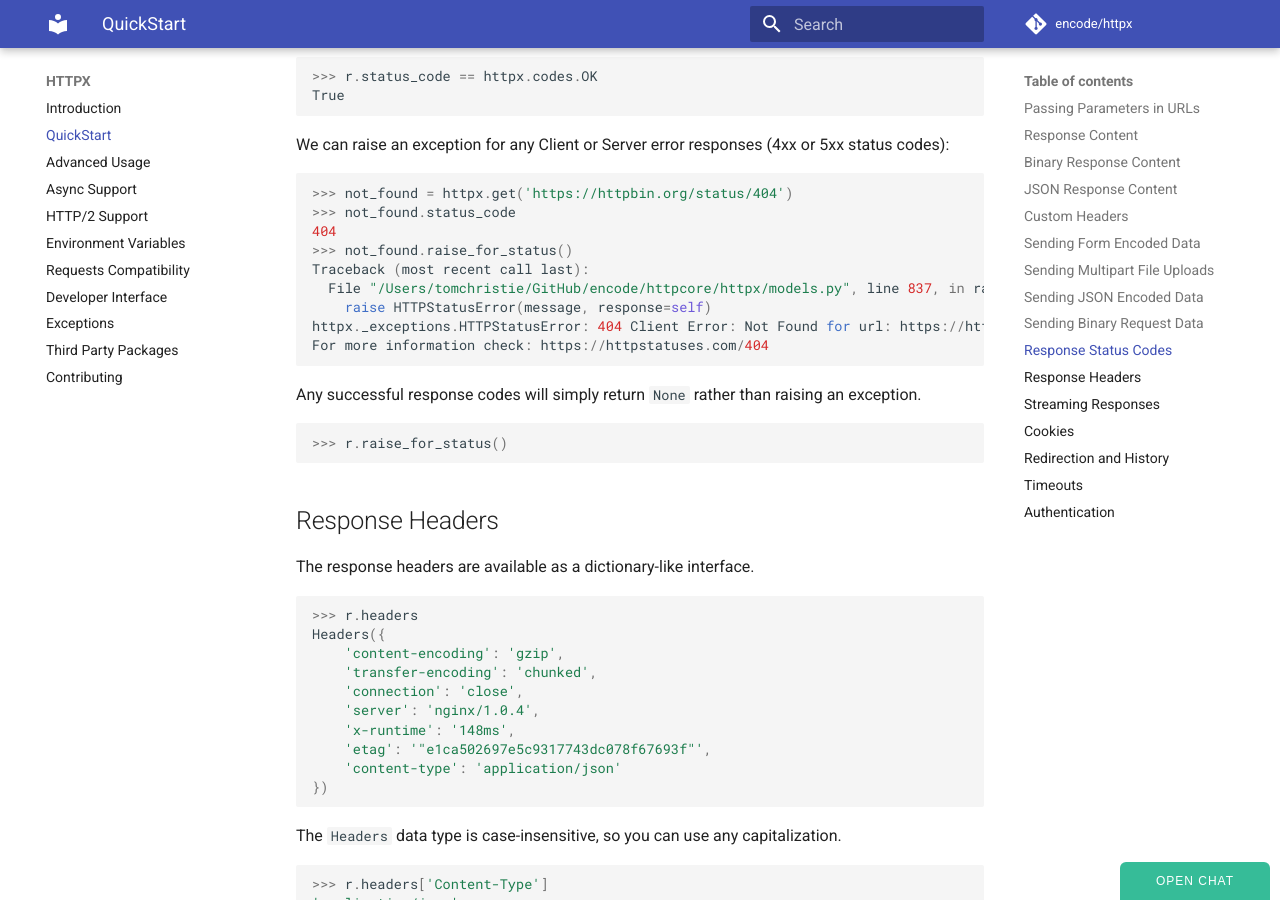
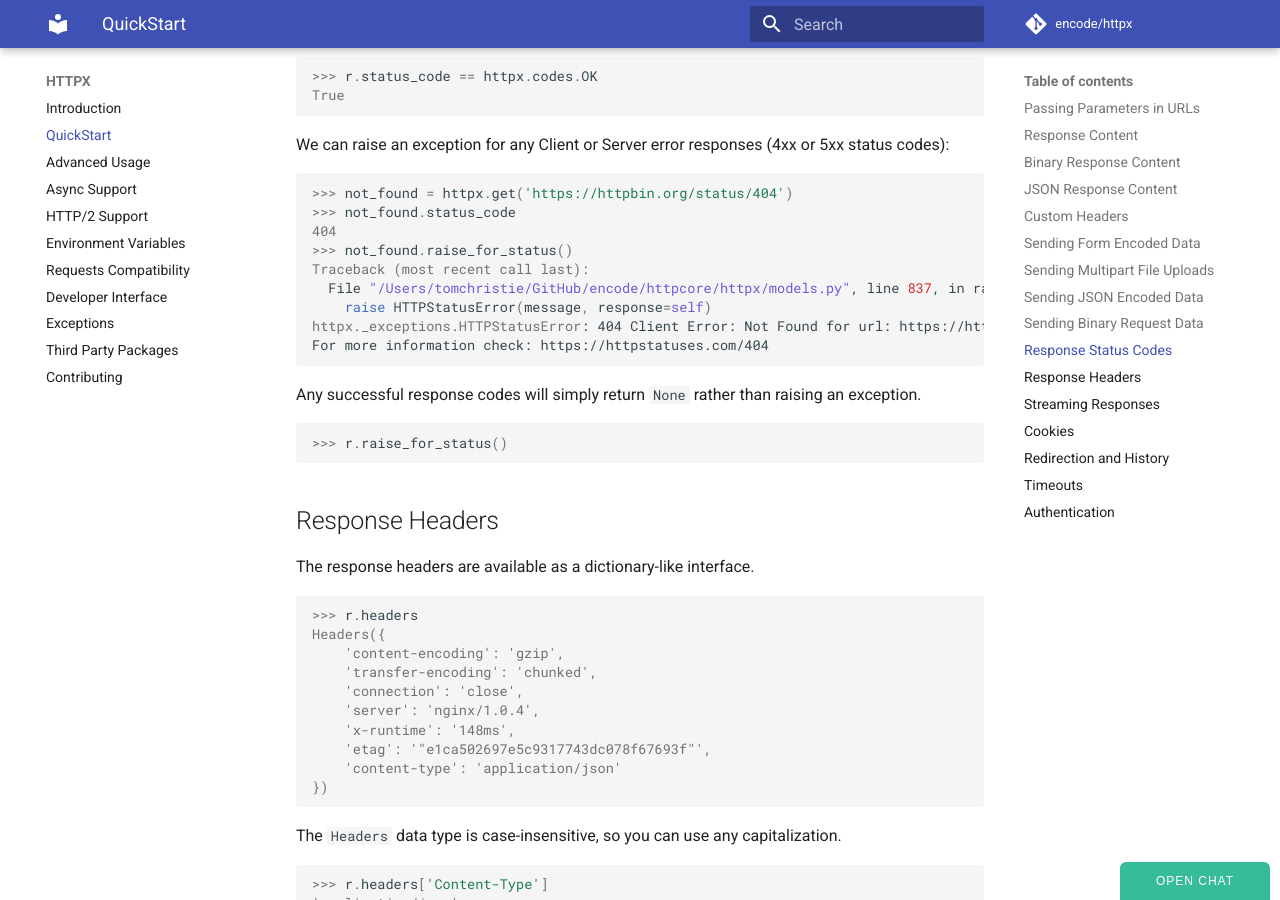
Before and after one commit to WorldStar0126/httpx, an MkDocs documentation site: the page built from docs/quickstart.md, in a window 1280 px wide and 900 px high, scrolled down 5007 px. Built offline with MkDocs 1.6.1 and Material for MkDocs 9.7.7, drawn with Linux system fonts in a browser that asks for light colours; comment, search, counter and statistics services are not loaded; some of the changed text lies outside the part shown.

Commit message:
Use pycon for Python console code blocks (#1187)
Co-authored-by: Florimond Manca <florimond.manca@gmail.com>

````diff
--- a/docs/quickstart.md
+++ b/docs/quickstart.md
@@ -2,13 +2,13 @@
 
 First, start by importing HTTPX:
 
-```python
+```pycon
 >>> import httpx
 ```
 
 Now, let’s try to get a webpage.
 
-```python
+```pycon
 >>> r = httpx.get('https://httpbin.org/get')
 >>> r
 <Response [200 OK]>
@@ -16,13 +16,13 @@ Now, let’s try to get a webpage.
 
 Similarly, to make an HTTP POST request:
 
-```python
+```pycon
 >>> r = httpx.post('https://httpbin.org/post', data={'key': 'value'})
 ```
 
 The PUT, DELETE, HEAD, and OPTIONS requests all follow the same style:
 
-```python
+```pycon
 >>> r = httpx.put('https://httpbin.org/put', data={'key': 'value'})
 >>> r = httpx.delete('https://httpbin.org/delete')
 >>> r = httpx.head('https://httpbin.org/get')
@@ -33,7 +33,7 @@ The PUT, DELETE, HEAD, and OPTIONS requests all follow the same style:
 
 To include URL query parameters in the request, use the `params` keyword:
 
-```python
+```pycon
 >>> params = {'key1': 'value1', 'key2': 'value2'}
 >>> r = httpx.get('https://httpbin.org/get', params=params)
 ```
@@ -41,14 +41,14 @@ To include URL query parameters in the request, use the `params` keyword:
 To see how the values get encoding into the URL string, we can inspect the
 resulting URL that was used to make the request:
 
-```python
+```pycon
 >>> r.url
 URL('https://httpbin.org/get?key2=value2&key1=value1')
 ```
 
 You can also pass a list of items as a value:
 
-```python
+```pycon
 >>> params = {'key1': 'value1', 'key2': ['value2', 'value3']}
 >>> r = httpx.get('https://httpbin.org/get', params=params)
 >>> r.url
@@ -59,7 +59,7 @@ URL('https://httpbin.org/get?key1=value1&key2=value2&key2=value3')
 
 HTTPX will automatically handle decoding the response content into Unicode text.
 
-```python
+```pycon
 >>> r = httpx.get('https://www.example.org/')
 >>> r.text
 '<!doctype html>\n<html>\n<head>\n<title>Example Domain</title>...'
@@ -67,7 +67,7 @@ HTTPX will automatically handle decoding the response content into Unicode text.
 
 You can inspect what encoding has been used to decode the response.
 
-```python
+```pycon
 >>> r.encoding
 'UTF-8'
 ```
@@ -75,7 +75,7 @@ You can inspect what encoding has been used to decode the response.
 If you need to override the standard behavior and explicitly set the encoding to
 use, then you can do that too.
 
-```python
+```pycon
 >>> r.encoding = 'ISO-8859-1'
 ```
 
@@ -83,7 +83,7 @@ use, then you can do that too.
 
 The response content can also be accessed as bytes, for non-text responses:
 
-```python
+```pycon
 >>> r.content
 b'<!doctype html>\n<html>\n<head>\n<title>Example Domain</title>...'
 ```
@@ -94,7 +94,7 @@ encoding will also be supported.
 
 For example, to create an image from binary data returned by a request, you can use the following code:
 
-```python
+```pycon
 >>> from PIL import Image
 >>> from io import BytesIO
 >>> i = Image.open(BytesIO(r.content))
@@ -104,7 +104,7 @@ For example, to create an image from binary data returned by a request, you can
 
 Often Web API responses will be encoded as JSON.
 
-```python
+```pycon
 >>> r = httpx.get('https://api.github.com/events')
 >>> r.json()
 [{u'repository': {u'open_issues': 0, u'url': 'https://github.com/...' ...  }}]
@@ -114,7 +114,7 @@ Often Web API responses will be encoded as JSON.
 
 To include additional headers in the outgoing request, use the `headers` keyword argument:
 
-```python
+```pycon
 >>> url = 'http://httpbin.org/headers'
 >>> headers = {'user-agent': 'my-app/0.0.1'}
 >>> r = httpx.get(url, headers=headers)
@@ -126,7 +126,7 @@ Some types of HTTP requests, such as `POST` and `PUT` requests, can include data
 in the request body. One common way of including that is as form-encoded data,
 which is used for HTML forms.
 
-```python
+```pycon
 >>> data = {'key1': 'value1', 'key2': 'value2'}
 >>> r = httpx.post("https://httpbin.org/post", data=data)
 >>> print(r.text)
@@ -142,7 +142,7 @@ which is used for HTML forms.
 
 Form encoded data can also include multiple values from a given key.
 
-```python
+```pycon
 >>> data = {'key1': ['value1', 'value2']}
 >>> r = httpx.post("https://httpbin.org/post", data=data)
 >>> print(r.text)
@@ -162,7 +162,7 @@ Form encoded data can also include multiple values from a given key.
 
 You can also upload files, using HTTP multipart encoding:
 
-```python
+```pycon
 >>> files = {'upload-file': open('report.xls', 'rb')}
 >>> r = httpx.post("https://httpbin.org/post", files=files)
 >>> print(r.text)
@@ -178,7 +178,7 @@ You can also upload files, using HTTP multipart encoding:
 You can also explicitly set the filename and content type, by using a tuple
 of items for the file value:
 
-```python
+```pycon
 >>> files = {'upload-file': ('report.xls', open('report.xls', 'rb'), 'application/vnd.ms-excel')}
 >>> r = httpx.post("https://httpbin.org/post", files=files)
 >>> print(r.text)
@@ -193,7 +193,7 @@ of items for the file value:
 
 If you need to include non-file data fields in the multipart form, use the `data=...` parameter:
 
-```python
+```pycon
 >>> data = {'message': 'Hello, world!'}
 >>> files = {'file': open('report.xls', 'rb')}
 >>> r = httpx.post("https://httpbin.org/post", data=data, files=files)
@@ -215,7 +215,7 @@ If you need to include non-file data fields in the multipart form, use the `data
 Form encoded data is okay if all you need is a simple key-value data structure.
 For more complicated data structures you'll often want to use JSON encoding instead.
 
-```python
+```pycon
 >>> data = {'integer': 123, 'boolean': True, 'list': ['a', 'b', 'c']}
 >>> r = httpx.post("https://httpbin.org/post", json=data)
 >>> print(r.text)
@@ -246,7 +246,7 @@ binary data.
 
 We can inspect the HTTP status code of the response:
 
-```python
+```pycon
 >>> r = httpx.get('https://httpbin.org/get')
 >>> r.status_code
 200
@@ -254,14 +254,14 @@ We can inspect the HTTP status code of the response:
 
 HTTPX also includes an easy shortcut for accessing status codes by their text phrase.
 
-```python
+```pycon
 >>> r.status_code == httpx.codes.OK
 True
 ```
 
 We can raise an exception for any Client or Server error responses (4xx or 5xx status codes):
 
-```python
+```pycon
 >>> not_found = httpx.get('https://httpbin.org/status/404')
 >>> not_found.status_code
 404
@@ -275,7 +275,7 @@ For more information check: https://httpstatuses.com/404
 
 Any successful response codes will simply return `None` rather than raising an exception.
 
-```python
+```pycon
 >>> r.raise_for_status()
 ```
 
@@ -283,7 +283,7 @@ Any successful response codes will simply return `None` rather than raising an e
 
 The response headers are available as a dictionary-like interface.
 
-```python
+```pycon
 >>> r.headers
 Headers({
     'content-encoding': 'gzip',
@@ -298,7 +298,7 @@ Headers({
 
 The `Headers` data type is case-insensitive, so you can use any capitalization.
 
-```python
+```pycon
 >>> r.headers['Content-Type']
 'application/json'
 
@@ -316,7 +316,7 @@ For large downloads you may want to use streaming responses that do not load the
 
 You can stream the binary content of the response...
 
-```python
+```pycon
 >>> with httpx.stream("GET", "https://www.example.com") as r:
 ...     for data in r.iter_bytes():
 ...         print(data)
@@ -324,7 +324,7 @@ You can stream the binary content of the response...
 
 Or the text of the response...
 
-```python
+```pycon
 >>> with httpx.stream("GET", "https://www.example.com") as r:
 ...     for text in r.iter_text():
 ...         print(text)
@@ -332,7 +332,7 @@ Or the text of the response...
 
 Or stream the text, on a line-by-line basis...
 
-```python
+```pycon
 >>> with httpx.stream("GET", "https://www.example.com") as r:
 ...     for line in r.iter_lines():
 ...         print(line)
@@ -342,7 +342,7 @@ HTTPX will use universal line endings, normalising all cases to `\n`.
 
 In some cases you might want to access the raw bytes on the response without applying any HTTP content decoding. In this case any content encoding that the web server has applied such as `gzip`, `deflate`, or `brotli` will not be automatically decoded.
 
-```python
+```pycon
 >>> with httpx.stream("GET", "https://www.example.com") as r:
 ...     for chunk in r.iter_raw():
 ...         print(chunk)
@@ -350,7 +350,7 @@ In some cases you might want to access the raw bytes on the response without app
 
 If you're using streaming responses in any of these ways then the `response.content` and `response.text` attributes will not be available, and will raise errors if accessed. However you can also use the response streaming functionality to conditionally load the response body:
 
-```python
+```pycon
 >>> with httpx.stream("GET", "https://www.example.com") as r:
 ...     if r.headers['Content-Length'] < TOO_LONG:
 ...         r.read()
@@ -361,7 +361,7 @@ If you're using streaming responses in any of these ways then the `response.cont
 
 Any cookies that are set on the response can be easily accessed:
 
-```python
+```pycon
 >>> r = httpx.get('http://httpbin.org/cookies/set?chocolate=chip', allow_redirects=False)
 >>> r.cookies['chocolate']
 'chip'
@@ -369,7 +369,7 @@ Any cookies that are set on the response can be easily accessed:
 
 To include cookies in an outgoing request, use the `cookies` parameter:
 
-```python
+```pycon
 >>> cookies = {"peanut": "butter"}
 >>> r = httpx.get('http://httpbin.org/cookies', cookies=cookies)
 >>> r.json()
@@ -379,7 +379,7 @@ To include cookies in an outgoing request, use the `cookies` parameter:
 Cookies are returned in a `Cookies` instance, which is a dict-like data structure
 with additional API for accessing cookies by their domain or path.
 
-```python
+```pycon
 >>> cookies = httpx.Cookies()
 >>> cookies.set('cookie_on_domain', 'hello, there!', domain='httpbin.org')
 >>> cookies.set('cookie_off_domain', 'nope.', domain='example.org')
@@ -398,7 +398,7 @@ in which they were made.
 
 For example, GitHub redirects all HTTP requests to HTTPS.
 
-```python
+```pycon
 >>> r = httpx.get('http://github.com/')
 >>> r.url
 URL('https://github.com/')
@@ -410,7 +410,7 @@ URL('https://github.com/')
 
 You can modify the default redirection handling with the allow_redirects parameter:
 
-```python
+```pycon
 >>> r = httpx.get('http://github.com/', allow_redirects=False)
 >>> r.status_code
 301
@@ -420,7 +420,7 @@ You can modify the default redirection handling with the allow_redirects paramet
 
 If you’re making a `HEAD` request, you can use this to enable redirection:
 
-```python
+```pycon
 >>> r = httpx.head('http://github.com/', allow_redirects=True)
 >>> r.url
 'https://github.com/'
@@ -437,13 +437,13 @@ raise an error rather than hanging indefinitely.
 The default timeout for network inactivity is five seconds. You can modify the
 value to be more or less strict:
 
-```python
+```pycon
 >>> httpx.get('https://github.com/', timeout=0.001)
 ```
 
 You can also disable the timeout behavior completely...
 
-```python
+```pycon
 >>> httpx.get('https://github.com/', timeout=None)
 ```
 
@@ -457,7 +457,7 @@ To provide Basic authentication credentials, pass a 2-tuple of
 plaintext `str` or `bytes` objects as the `auth` argument to the request
 functions:
 
-```python
+```pycon
 >>> httpx.get("https://example.com", auth=("my_user", "password123"))
 ```
 
@@ -466,7 +466,7 @@ a `DigestAuth` object with the plaintext username and password as arguments.
 This object can be then passed as the `auth` argument to the request methods
 as above:
 
-```python
+```pycon
 >>> auth = httpx.DigestAuth("my_user", "password123")
 >>> httpx.get("https://example.com", auth=auth)
 <Response [200 OK]>
````
Also changed, not shown: README.md (+2 -2 lines), docs/advanced.md (+18 -18 lines), docs/api.md (+4 -4 lines), docs/async.md (+3 -3 lines), docs/index.md (+2 -2 lines).
